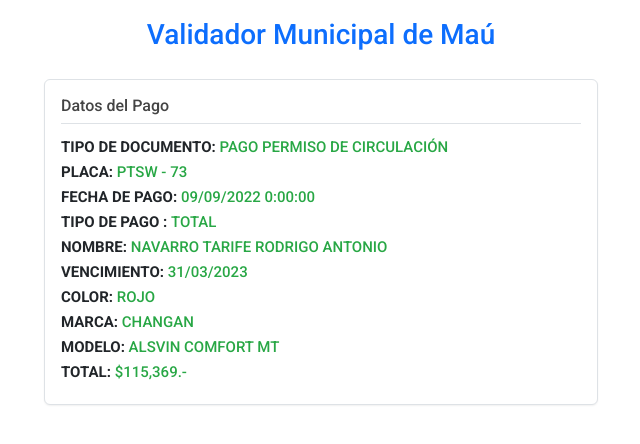
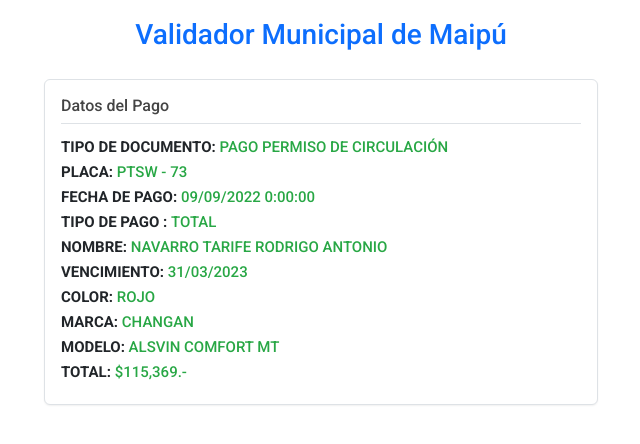
Before and after one commit to validatormaipu/pagos.munimaipu.cl, a plain HTML site: page index.html in a window 1280 px wide. Shown: the whole page, without its empty margins (319-959 px from the left). Drawn offline with Linux system fonts and the light colour scheme.

Commit message:
Correct title and language in index.html

```diff
--- a/index.html
+++ b/index.html
@@ -3,7 +3,7 @@
 <head>
     <meta charset="UTF-8">
     <meta name="viewport" content="width=device-width, initial-scale=1.0">
-    <title>Validador Municipal de Maú</title>
+    <title>Validador Municipal de Maipú</title>
 
     <!-- Fuente Roboto EXACTA de Android/Chrome -->
     <link href="https://fonts.googleapis.com/css2?family=Roboto:wght@300;400;500;700&display=swap" rel="stylesheet">
@@ -66,7 +66,7 @@
 
 <body>
 
-    <div class="header">Validador Municipal de Maú</div>
+    <div class="header">Validador Municipal de Maipú</div>
 
     <div class="card">
 
```
